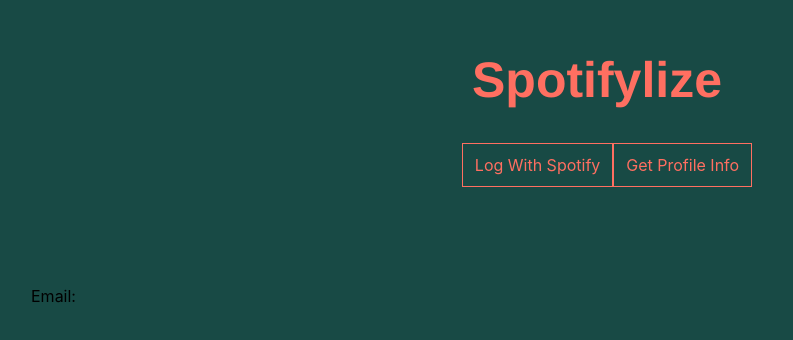
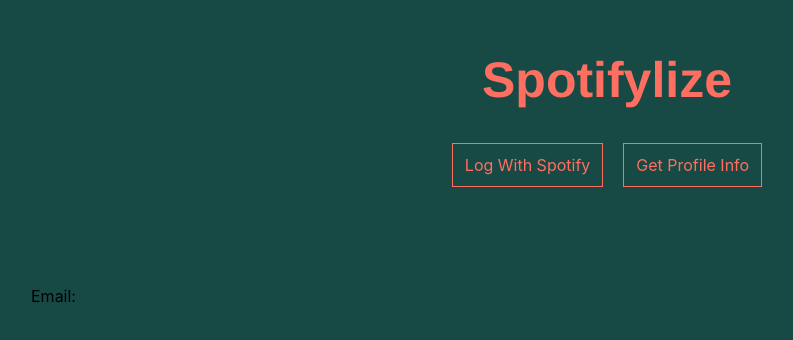
Before and after one commit to lianbwl/spotifylize-front, a React (Create React App) app: page / in a window 1280 px wide. Shown: the part 102-442 px from the top of the page, without its empty margins (33-826 px from the left). Built offline with nearby package versions, Linux system fonts and the light colour scheme.

Commit message:
layout adjustments

```diff
--- a/src/App.jsx
+++ b/src/App.jsx
@@ -53,20 +53,19 @@
 				<Wrapper>
 					<Grid
 						extStyles={this.externalCss}
-						gap="20px"
 						alignX="center"
 						alignY="center"
 						direction="column"
 					>
 						<Title>Spotifylize</Title>
-						<Block>
+						<Grid gap="20px">
 							<Button as="a" href="/api/auth/spotify">
 								Log With Spotify
 							</Button>
 							<Button onClick={this.handleGetProfile}>
 								Get Profile Info
 							</Button>
-						</Block>
+						</Grid>
 					</Grid>
 					<Profile props={this.state.data}></Profile>
 				</Wrapper>
```
